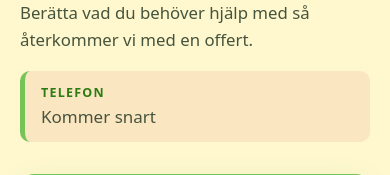
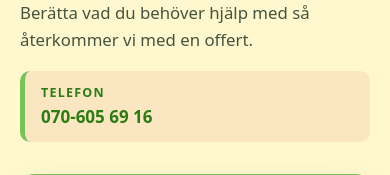
Before and after one commit to Stalpan/Trollservice, a Flask app: page / in a window 390 px wide. Shown: the part 2823-2998 px from the top of the page. Run offline with Flask 3, Linux system fonts and the light colour scheme.

Commit message:
Contact: add phone 070-605 69 16 as tel: link

```diff
--- a/en/index.html
+++ b/en/index.html
@@ -125,7 +125,7 @@
       <ul class="contact-list">
         <li>
           <span class="fact-label">Phone</span>
-          <span class="fact-value fact-muted">Coming soon</span>
+          <a class="fact-value" href="tel:+46706056916">070-605 69 16</a>
         </li>
       </ul>
     </div>
--- a/index.html
+++ b/index.html
@@ -125,7 +125,7 @@
       <ul class="contact-list">
         <li>
           <span class="fact-label">Telefon</span>
-          <span class="fact-value fact-muted">Kommer snart</span>
+          <a class="fact-value" href="tel:+46706056916">070-605 69 16</a>
         </li>
       </ul>
     </div>
--- a/static/css/style.css
+++ b/static/css/style.css
@@ -413,6 +413,13 @@ a { color: var(--green-dark); }
 
 .fact-value { font-weight: 600; }
 
+a.fact-value {
+  color: var(--green-dark);
+  text-decoration: none;
+}
+
+a.fact-value:hover { text-decoration: underline; }
+
 .fact-muted { color: var(--ink-soft); font-weight: 500; }
 
 /* ---------- Contact form ---------- */
--- a/templates/index.html
+++ b/templates/index.html
@@ -80,7 +80,7 @@
       <ul class="contact-list">
         <li>
           <span class="fact-label">{{ t.contact.phone_label }}</span>
-          <span class="fact-value fact-muted">{{ t.contact.phone }}</span>
+          <a class="fact-value" href="tel:+46706056916">{{ t.contact.phone }}</a>
         </li>
       </ul>
     </div>
--- a/translations.py
+++ b/translations.py
@@ -76,7 +76,7 @@ TRANSLATIONS = {
             "title": "Kontakta oss",
             "lead": "Berätta vad du behöver hjälp med så återkommer vi med en offert.",
             "phone_label": "Telefon",
-            "phone": "Kommer snart",
+            "phone": "070-605 69 16",
         },
         "form": {
             "name": "Namn",
@@ -172,7 +172,7 @@ TRANSLATIONS = {
             "title": "Get in touch",
             "lead": "Tell us what you need help with and we will get back to you with a quote.",
             "phone_label": "Phone",
-            "phone": "Coming soon",
+            "phone": "070-605 69 16",
         },
         "form": {
             "name": "Name",
```
Also changed, not shown: style.css (+7 -0 lines).
